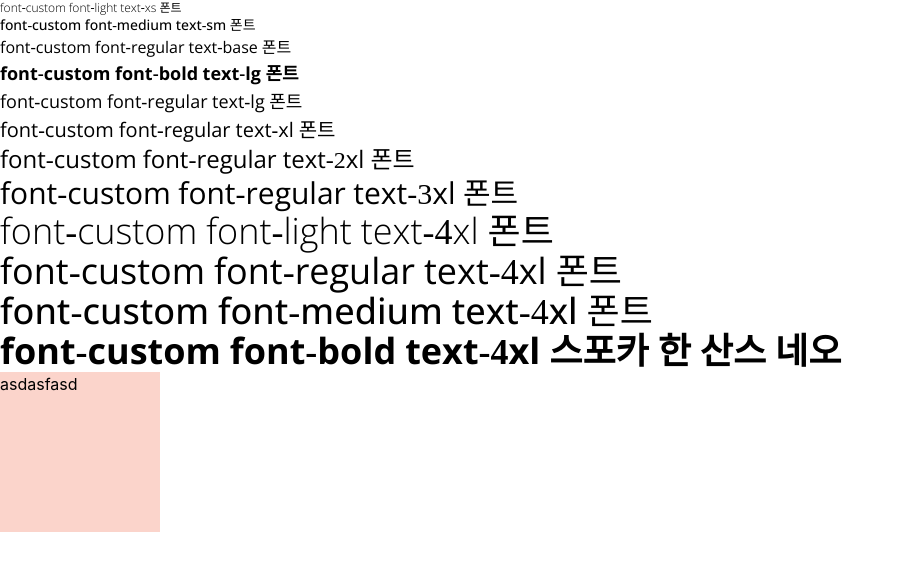
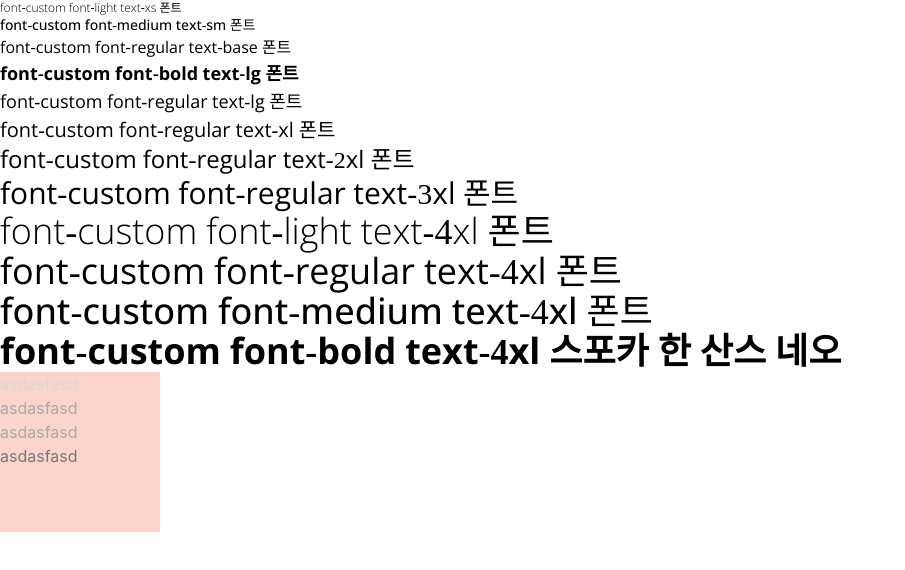
Before and after one commit to Hallo0702/ALDL, a Next.js app in the folder client/: page /dummy in a window 1280 px wide. Shown: the top 570 px of the page, without its empty margins (0-905 px from the left). Built offline with nearby package versions, Linux system fonts and the light colour scheme; no server answers; a web font is replaced by a local one.

Commit message:
feat - custom color 설정 추가

```diff
--- a/client/src/pages/dummy.tsx
+++ b/client/src/pages/dummy.tsx
@@ -58,7 +58,10 @@ const Dummy: NextPage = ({}) => {
       </div>
 
       <div className="bg-peach w-40 h-40">
-        <span className="text-black">asdasfasd</span>
+        <div className="text-gray-light">asdasfasd</div>
+        <div className="text-gray-normal">asdasfasd</div>
+        <div className="text-gray">asdasfasd</div>
+        <div className="text-gray-dark">asdasfasd</div>
       </div>
     </>
   );
--- a/client/tailwind.config.js
+++ b/client/tailwind.config.js
@@ -14,7 +14,12 @@ module.exports = {
         peach: '#FBD4CB',
         red: '#FF0000',
         black: '#000000',
-        gray: '#D9D9D9',
+        gray: {
+          light: '#D9D9D9',
+          normal: '#AAAAAA',
+          DEFAULT: '#AAAAAA',
+          dark: '#797979',
+        },
       },
     },
   },
```
